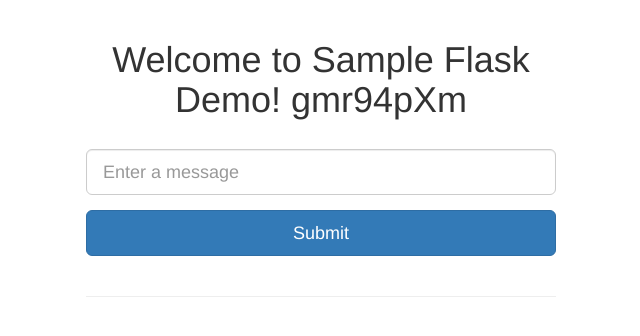
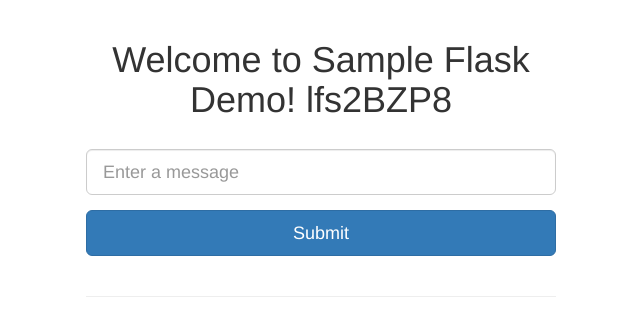
Before and after one commit to williaumwu/demo-web, a Flask app: page / in a window 1280 px wide. Shown: the top 336 px of the page, without its empty margins (319-959 px from the left). Run offline with Flask 2, Linux system fonts and the light colour scheme; data that the repository does not hold is empty; some libraries are stand-ins or nearby versions.

Commit message:
testing change new string lfs2BZP8

```diff
--- a/templates/index.html
+++ b/templates/index.html
@@ -3,7 +3,7 @@
 {% block content %}
 
 <div class="text-center">
-  <h1>Welcome to Sample Flask Demo! gmr94pXm</h1>
+  <h1>Welcome to Sample Flask Demo! lfs2BZP8</h1>
 </div>
 
 <br>
```
Also changed, not shown: README.md.
